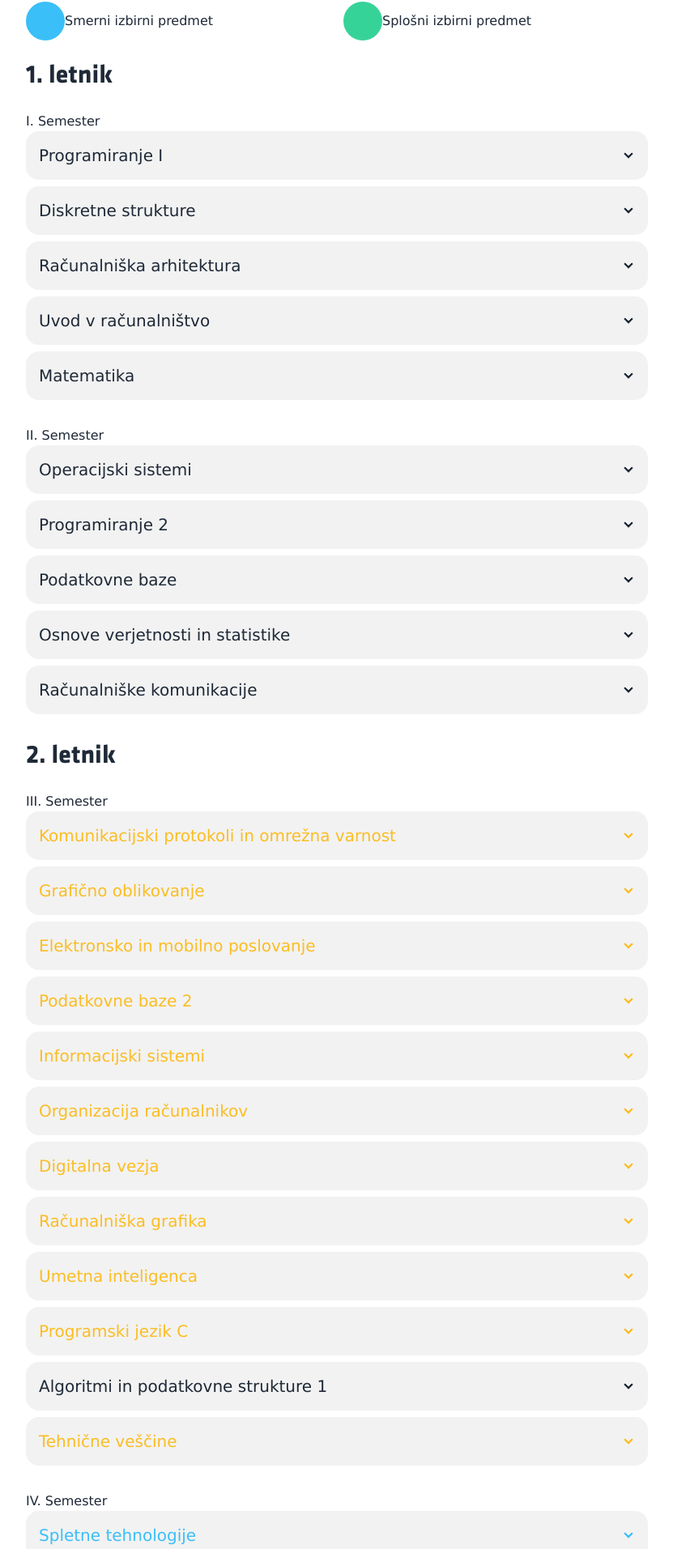
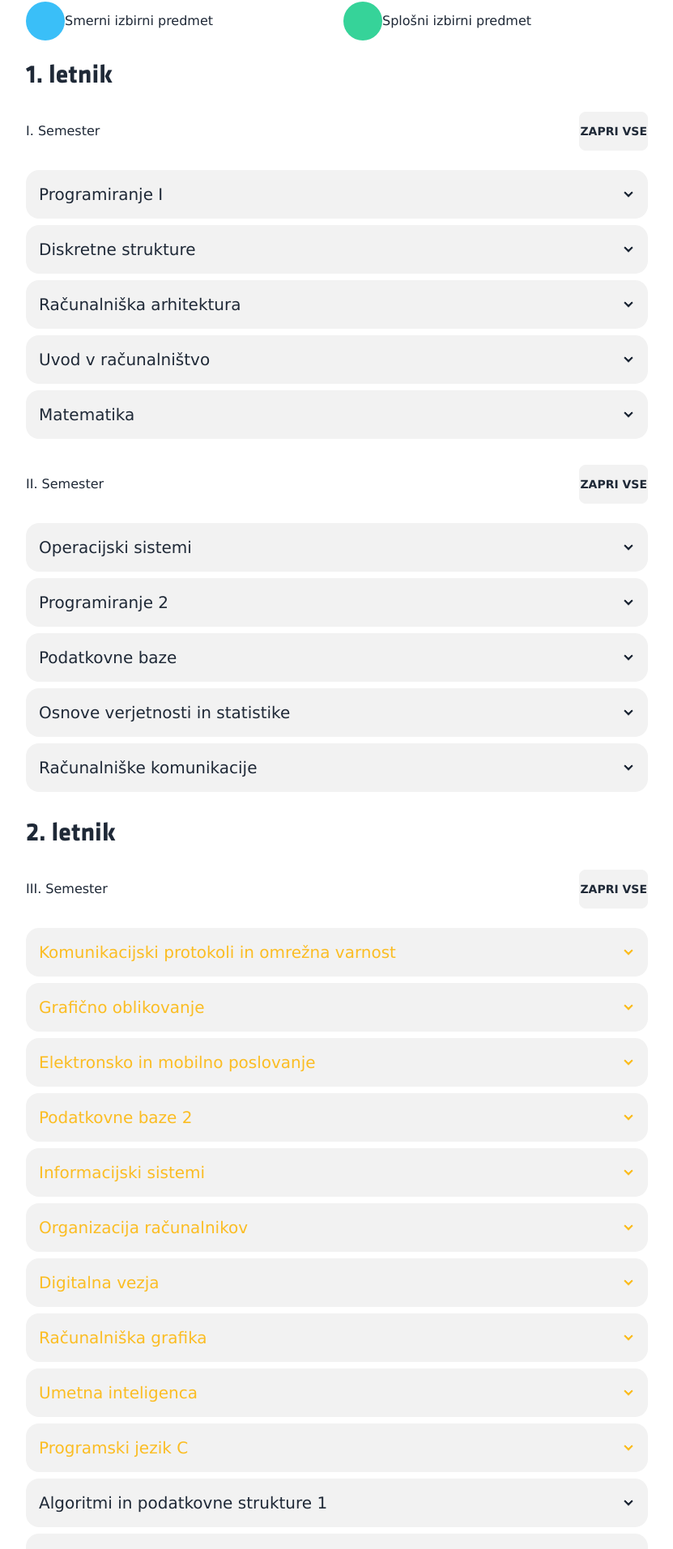
Before and after one commit to aikenahac/frivsspr, a SvelteKit app: page / in a window 1280 px wide. Shown: the part 378-2291 px from the top of the page at 81% size, without its empty margins (224-1055 px from the left). Built offline with nearby package versions, Linux system fonts and the light colour scheme.

Commit message:
Add option to close all subjects within semester

```diff
--- a/src/routes/+page.svelte
+++ b/src/routes/+page.svelte
@@ -9,6 +9,20 @@
     semseterIII,
   } from '$lib/content';
   import { SubjectType } from '$lib/types';
+
+  function collapseSemester(semester: string) {
+    const parent = document.getElementById(semester);
+
+    if (parent) {
+      const checkboxes = parent.querySelectorAll('input[type="checkbox"]');
+
+      checkboxes.forEach((c) => {
+        const cc = c as HTMLInputElement;
+
+        cc.checked = false;
+      });
+    }
+  }
 </script>
 
 <svelte:head>
@@ -57,8 +71,14 @@
           <h2 class="title year">1. letnik</h2>
           <ul>
             <li>
-              <p class="pb-3">I. Semester</p>
-              <ul>
+              <div class="flex flex-row justify-between items-center">
+                <p>I. Semester</p>
+                <button class="btn" on:click={() => collapseSemester('first')}
+                  >Zapri vse</button
+                >
+              </div>
+              <br />
+              <ul id="first">
                 {#each semesterI as subject}
                   <li class="pb-2">
                     <Subject {subject} />
@@ -68,8 +88,14 @@
             </li>
             <br />
             <li>
-              <p class="pb-3">II. Semester</p>
-              <ul>
+              <div class="flex flex-row justify-between items-center">
+                <p>II. Semester</p>
+                <button class="btn" on:click={() => collapseSemester('second')}
+                  >Zapri vse</button
+                >
+              </div>
+              <br />
+              <ul id="second">
                 {#each semesterII as subject}
                   <li class="pb-2">
                     <Subject {subject} />
@@ -84,8 +110,14 @@
           <h2 class="title year">2. letnik</h2>
           <ul>
             <li>
-              <p class="pb-3">III. Semester</p>
-              <ul>
+              <div class="flex flex-row justify-between items-center">
+                <p>III. Semester</p>
+                <button class="btn" on:click={() => collapseSemester('third')}
+                  >Zapri vse</button
+                >
+              </div>
+              <br />
+              <ul id="third">
                 {#each semseterIII as subject}
                   <li class="pb-2">
                     <Subject {subject} />
@@ -95,8 +127,14 @@
             </li>
             <br />
             <li>
-              <p class="pb-3">IV. Semester</p>
-              <ul>
+              <div class="flex flex-row justify-between items-center">
+                <p>IV. Semester</p>
+                <button class="btn" on:click={() => collapseSemester('fourth')}
+                  >Zapri vse</button
+                >
+              </div>
+              <br />
+              <ul id="fourth">
                 {#each semesterIV as subject}
                   <li class="pb-2">
                     <Subject {subject} />
@@ -111,8 +149,14 @@
           <h2 class="title year">3. letnik</h2>
           <ul>
             <li>
-              <p class="pb-3">V. Semester</p>
-              <ul>
+              <div class="flex flex-row justify-between items-center">
+                <p>V. Semester</p>
+                <button class="btn" on:click={() => collapseSemester('fifth')}
+                  >Zapri vse</button
+                >
+              </div>
+              <br />
+              <ul id="fifth">
                 {#each semesterV as subject}
                   <li class="pb-2">
                     <Subject {subject} />
@@ -122,8 +166,14 @@
             </li>
             <br />
             <li>
-              <p class="pb-3">VI. Semester</p>
-              <ul>
+              <div class="flex flex-row justify-between items-center">
+                <p>VI. Semester</p>
+                <button class="btn" on:click={() => collapseSemester('sixth')}
+                  >Zapri vse</button
+                >
+              </div>
+              <br />
+              <ul id="sixth">
                 {#each semesterVI as subject}
                   <li class="pb-2">
                     <Subject {subject} />
```
